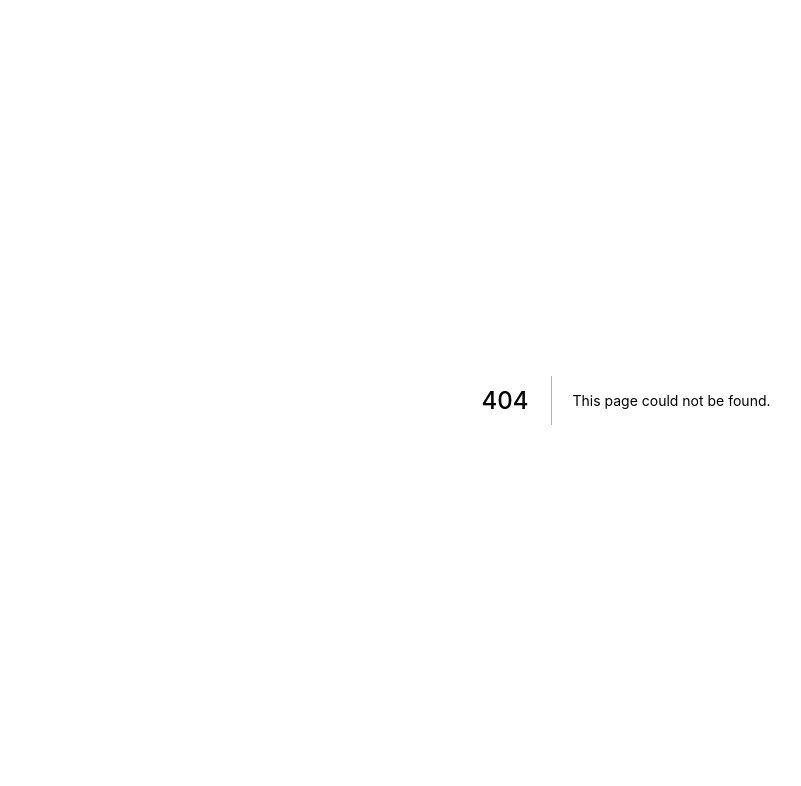
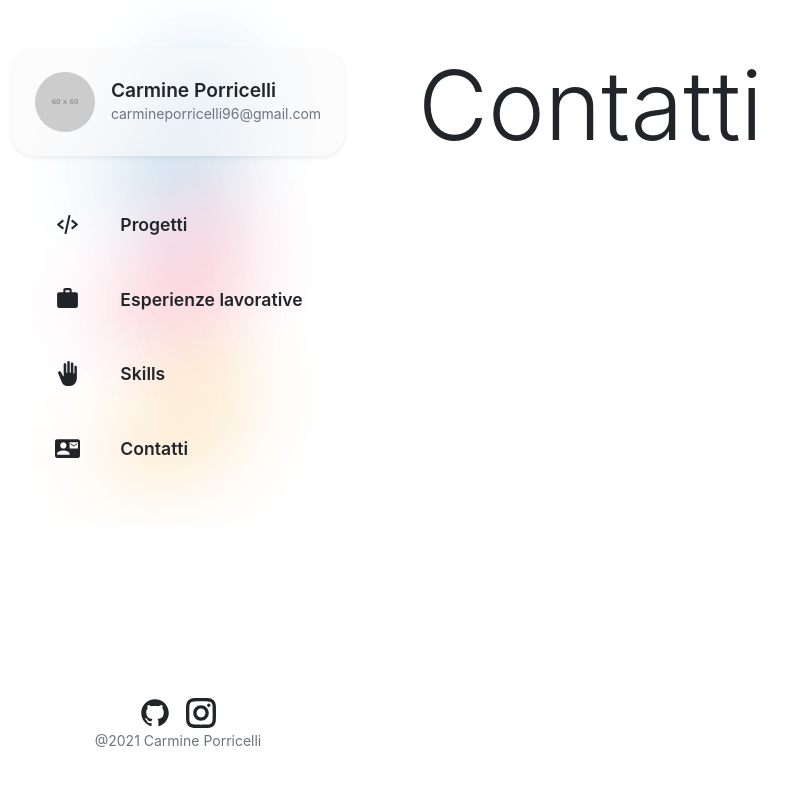
Before and after one commit to Carminepo2/cv-Carmine, a Next.js app: page /contacts in a window 1280 px wide. Before the commit this address had no page. Shown: the top 786 px of the page, without its empty margins (14-815 px from the left). Built offline with nearby package versions, Linux system fonts and the light colour scheme.

Commit message:
added pages

```diff
--- /dev/null
+++ b/pages/contacts.js
@@ -0,0 +1,5 @@
+import Layout from "../components/Layout";
+
+export default function Projects() {
+  return <Layout title="Contatti"></Layout>;
+}
--- /dev/null
+++ b/pages/jobs.js
@@ -0,0 +1,5 @@
+import Layout from "../components/Layout";
+
+export default function Projects() {
+  return <Layout title="Lavoro"></Layout>;
+}
--- /dev/null
+++ b/pages/projects.js
@@ -0,0 +1,5 @@
+import Layout from "../components/Layout";
+
+export default function Projects() {
+  return <Layout title="Progetti"></Layout>;
+}
--- /dev/null
+++ b/pages/skills.js
@@ -0,0 +1,5 @@
+import Layout from "../components/Layout";
+
+export default function Projects() {
+  return <Layout title="Skills"></Layout>;
+}
```
